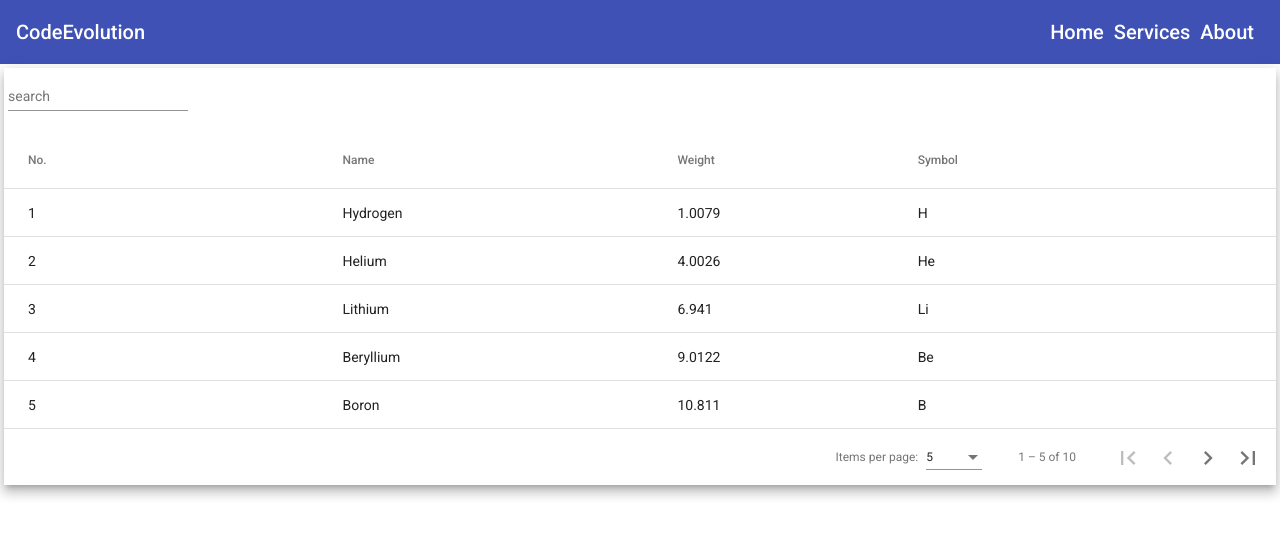
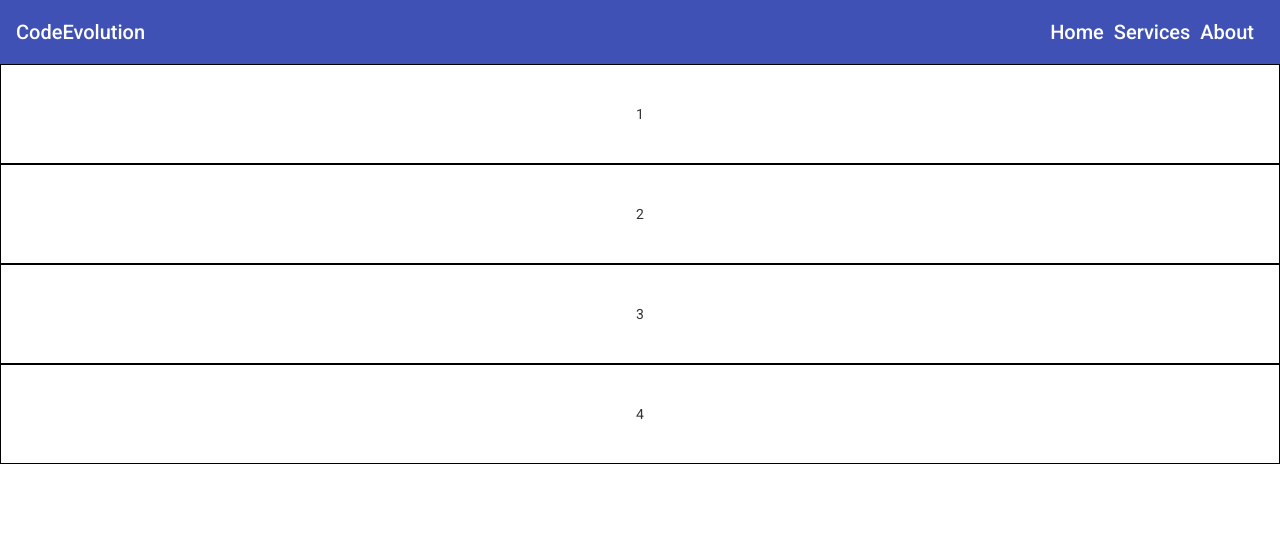
Before and after one commit to shivrajpro/angular-practice, an Angular app: page / in a window 1280 px wide. Shown: the top 536 px of the page. Built offline with nearby package versions, Linux system fonts and the light colour scheme.

Commit message:
virtual scrolling

```diff
--- a/src/app/app.component.html
+++ b/src/app/app.component.html
@@ -427,3 +427,12 @@
 
   <mat-paginator [pageSizeOptions]="[5, 10, 20]" showFirstLastButtons ></mat-paginator>
 </div>
+
+<!-- virtual scrolling -->
+<div *ngIf="showElements.virtualScrolling">
+  <cdk-virtual-scroll-viewport class="numbers-wrapper" itemSize="100" >
+    <div class="number" *cdkVirtualFor="let n of numbers" >
+      {{n}}
+    </div>
+  </cdk-virtual-scroll-viewport>
+</div>
--- a/src/app/app.component.scss
+++ b/src/app/app.component.scss
@@ -35,3 +35,15 @@ table {
 .m-4 {
     margin: 4px;
 }
+.numbers-wrapper{
+    height: 400px;
+}
+
+.number{
+    display: flex;
+    justify-content: center;
+    align-items: center;
+    border: 1px solid black;
+    box-sizing: border-box;
+    height: 100px;
+}
--- a/src/app/app.component.ts
+++ b/src/app/app.component.ts
@@ -62,7 +62,8 @@ export class AppComponent implements OnInit, AfterViewInit {
   sideNavOpened = false;
 
   showElements = {
-    "table": true,
+    "virtualScrolling":true,
+    "table": false,
     "dialog": false,
     "snackbar": false,
     "datePicker": false,
@@ -87,6 +88,8 @@ export class AppComponent implements OnInit, AfterViewInit {
     "radio": false
   }
 
+  numbers:number[] = [];
+
   constructor(private snackbar: MatSnackBar, private dialog: MatDialog) { }
 
   ngAfterViewInit(): void {
@@ -107,6 +110,9 @@ export class AppComponent implements OnInit, AfterViewInit {
       startWith(''),
       map(value => this._filterUISkills(value))
     )
+
+    for (let i = 1; i<=1000; i++)
+      this.numbers.push(i);
   }
 
   openDialog() {
--- a/src/app/material/material.module.ts
+++ b/src/app/material/material.module.ts
@@ -26,8 +26,10 @@ import { MatDialogModule } from "@angular/material/dialog";
 import { MatTableModule } from "@angular/material/table";
 import { MatSortModule } from '@angular/material/sort';
 import { MatPaginatorModule } from '@angular/material/paginator';
+import { ScrollingModule } from '@angular/cdk/scrolling';
 
 const MaterialComponents = [
+  ScrollingModule,
   MatPaginatorModule,
   MatSortModule,
   MatTableModule,
```
